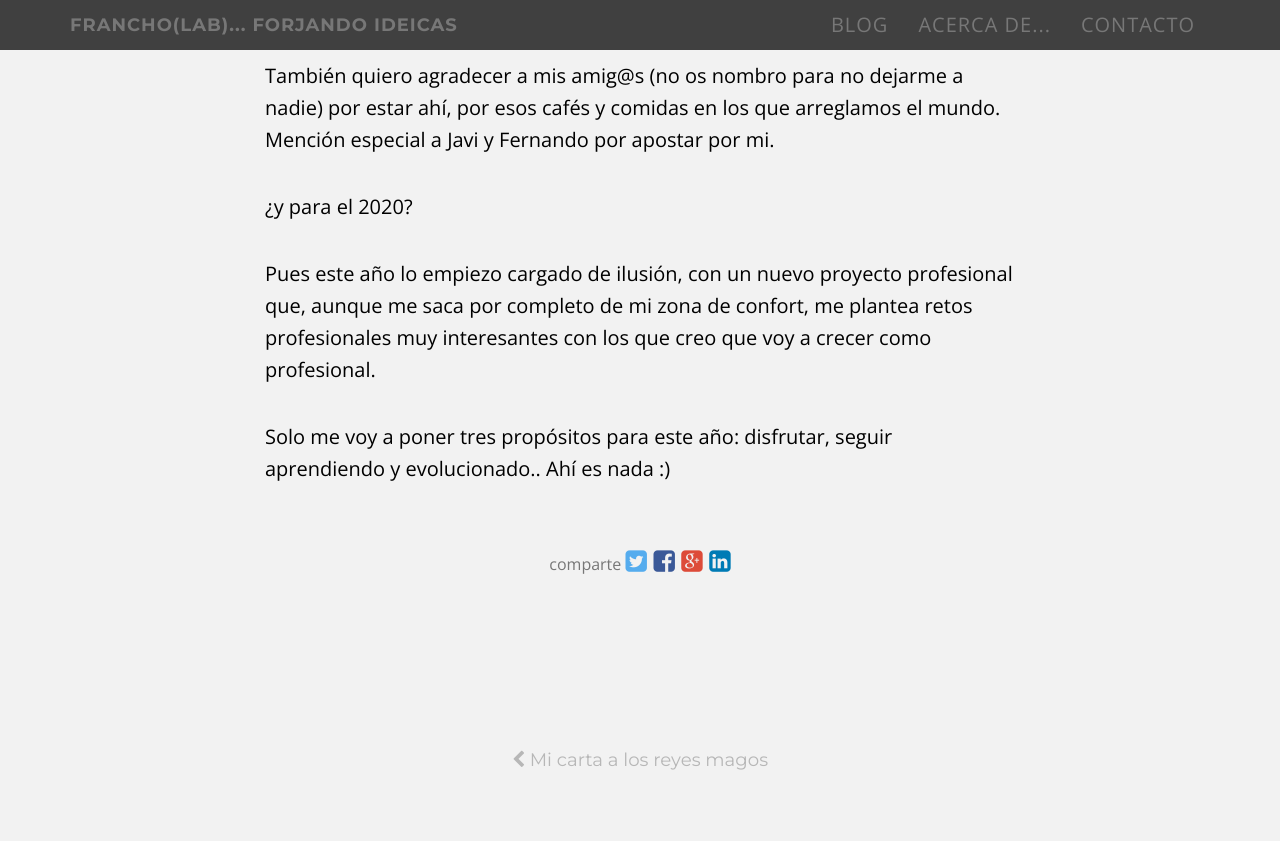
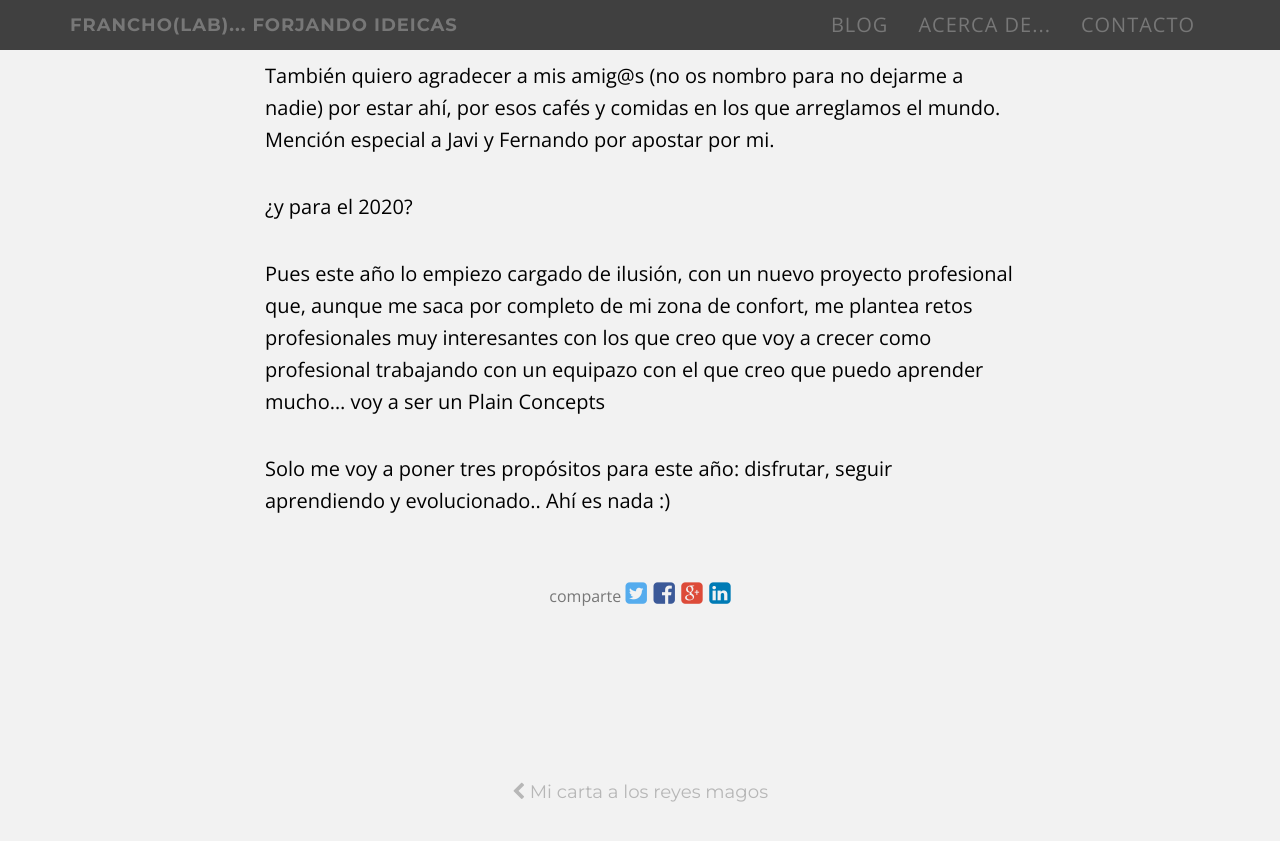
Before and after one commit to francho/francho.github.io, a Jekyll site: the page built from _posts/2019-12-31-el-anio-de-la-tostada.md, in a window 1280 px wide and 900 px high, scrolled down 2245 px. Shown: the top 841 px of the window. Built offline with Jekyll 4.4.1, drawn with Linux system fonts in a browser that asks for light colours; comment, search, counter and statistics services are not loaded.

Commit message:
Update 2019-12-31-el-anio-de-la-tostada.md

```diff
--- a/_posts/2019-12-31-el-anio-de-la-tostada.md
+++ b/_posts/2019-12-31-el-anio-de-la-tostada.md
@@ -26,6 +26,6 @@ También quiero agradecer a mis amig@s (no os nombro para no dejarme a nadie) po
 
 ¿y para el 2020?
 
-Pues este año lo empiezo cargado de ilusión, con un nuevo proyecto profesional que, aunque me saca por completo de mi zona de confort, me plantea retos profesionales muy interesantes con los que creo que voy a crecer como profesional.
+Pues este año lo empiezo cargado de ilusión, con un nuevo proyecto profesional que, aunque me saca por completo de mi zona de confort, me plantea retos profesionales muy interesantes con los que creo que voy a crecer como profesional trabajando con un equipazo con el que creo que puedo aprender mucho... voy a ser un Plain Concepts
 
 Solo me voy a poner tres propósitos para este año: disfrutar, seguir aprendiendo y evolucionado.. Ahí es nada :)
```
